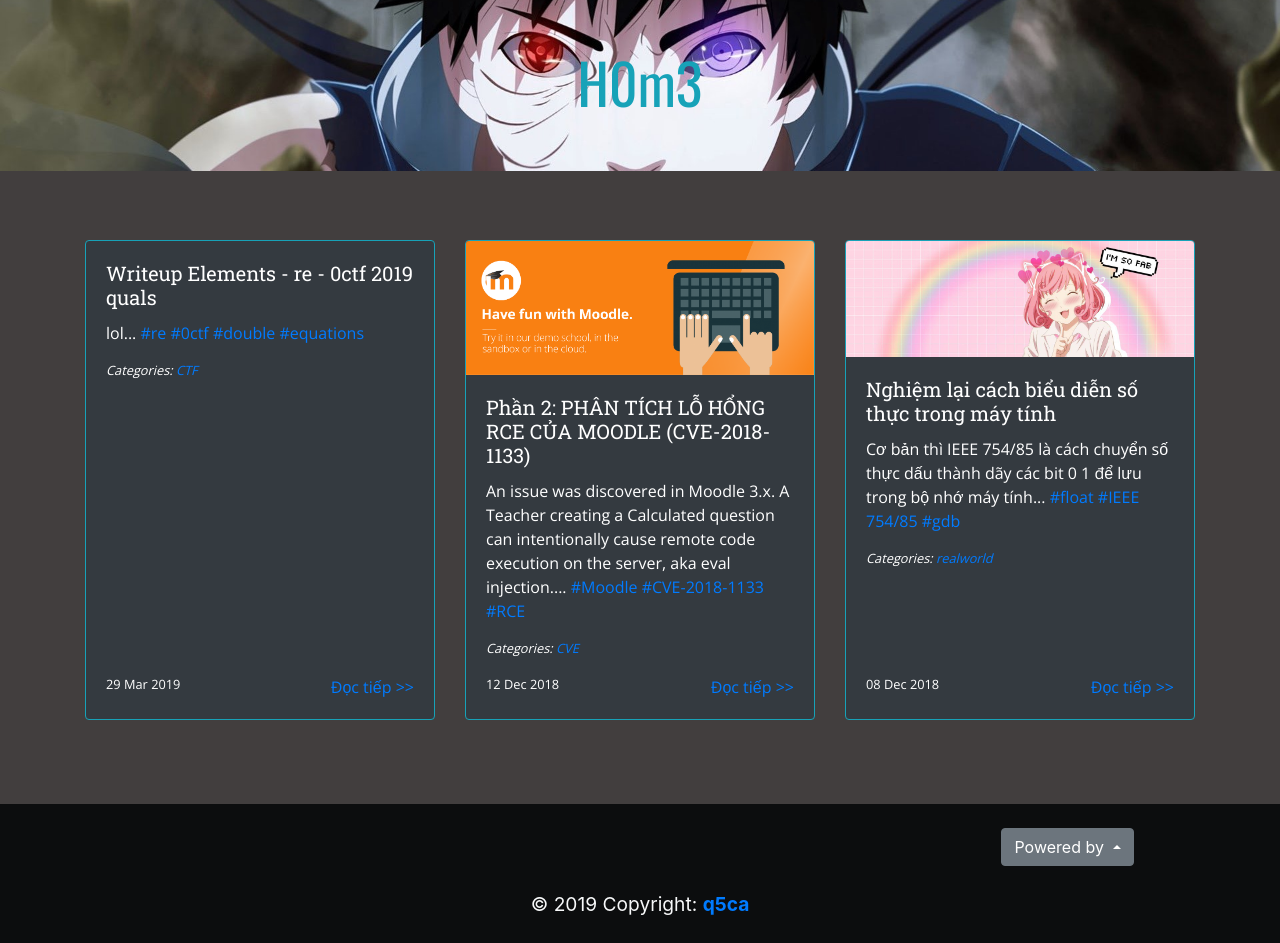
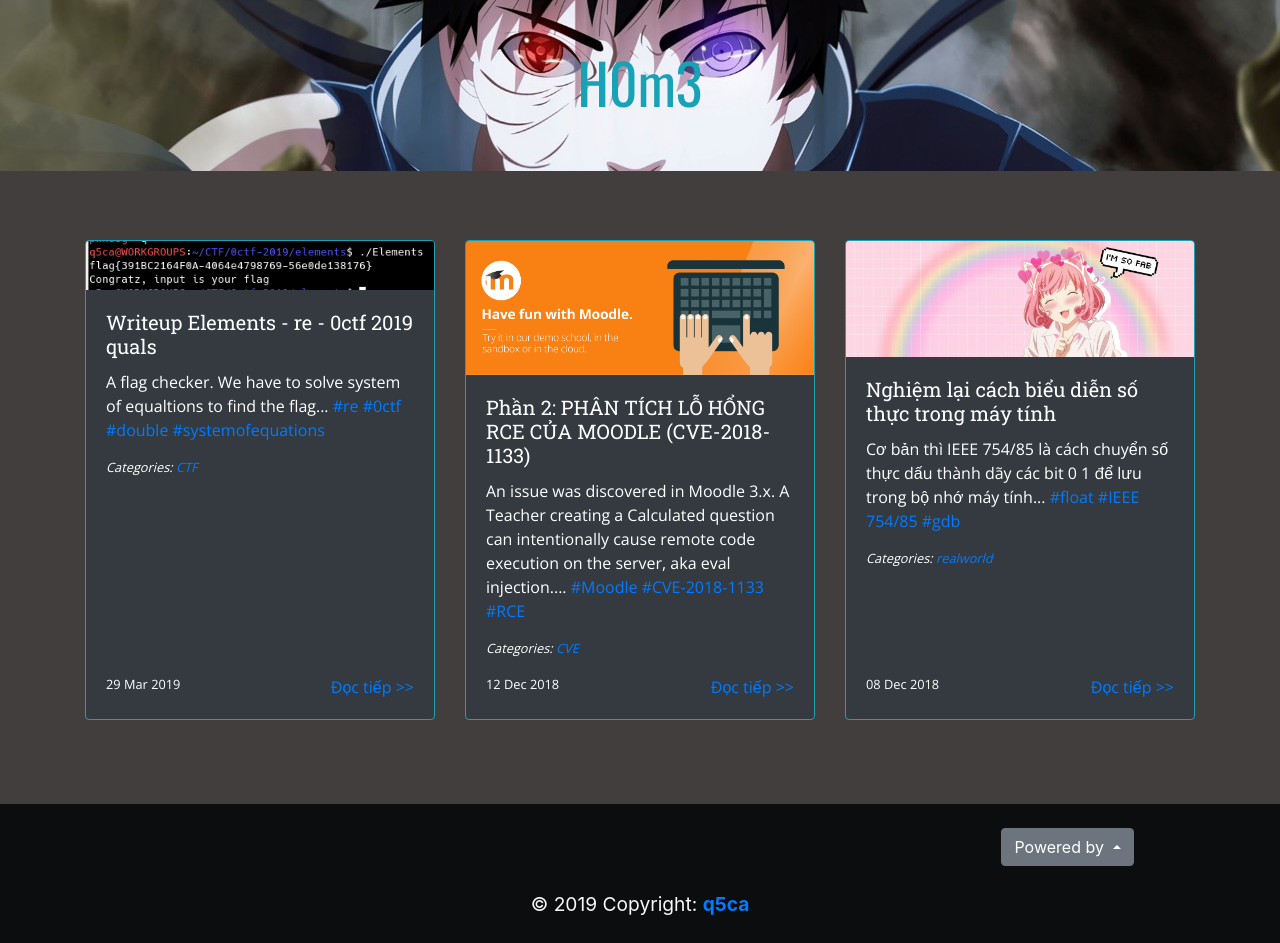
Before and after one commit to Q5Ca/Q5Ca.github.io, a Jekyll site: the page built from index.html, in a window 1280 px wide and 1400 px high. Shown: the part 457-1400 px from the top of the window. Built offline with Jekyll 4.4.1, drawn with Linux system fonts in a browser that asks for light colours; nearby versions of some CDN libraries.

Commit message:
Update 2019-03-29-write-up-elements-0ctf-2019-qual.md

```diff
--- a/_posts/2019-03-29-write-up-elements-0ctf-2019-qual.md
+++ b/_posts/2019-03-29-write-up-elements-0ctf-2019-qual.md
@@ -3,8 +3,9 @@
 layout: no-header
 title: "Writeup Elements - re - 0ctf 2019 quals"
 categories: CTF
-tags: [re, 0ctf, double, equations]
-excerpt: lol
+tags: [re, 0ctf, double, systemofequations]
+excerpt: "A flag checker. We have to solve system of equaltions to find the flag"
+post-thumb: post-thumb-2.png
 comments: false
 color-theme: "#11385f"
 js-files: ["no-header", "wu-elements"]
```
